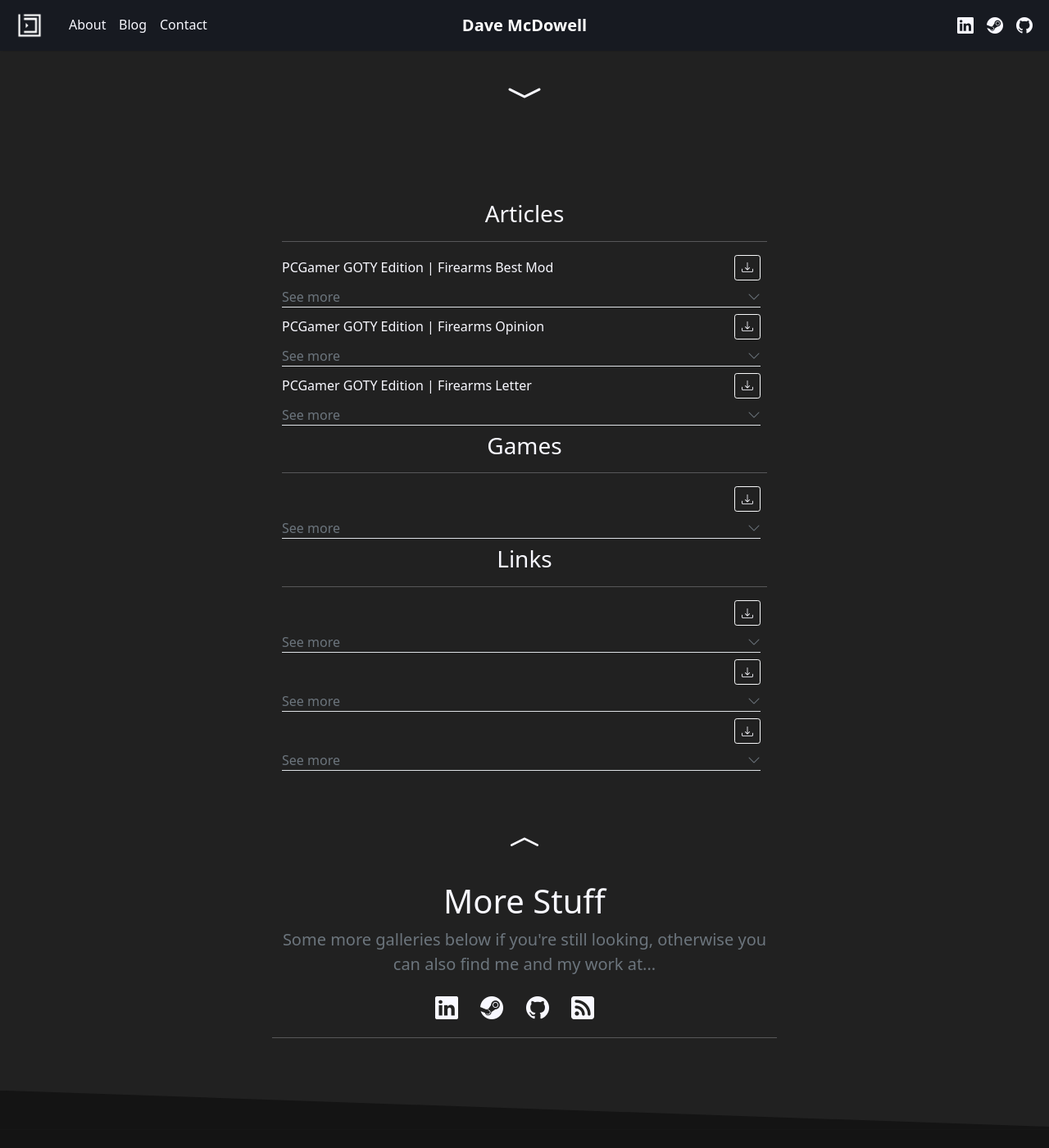
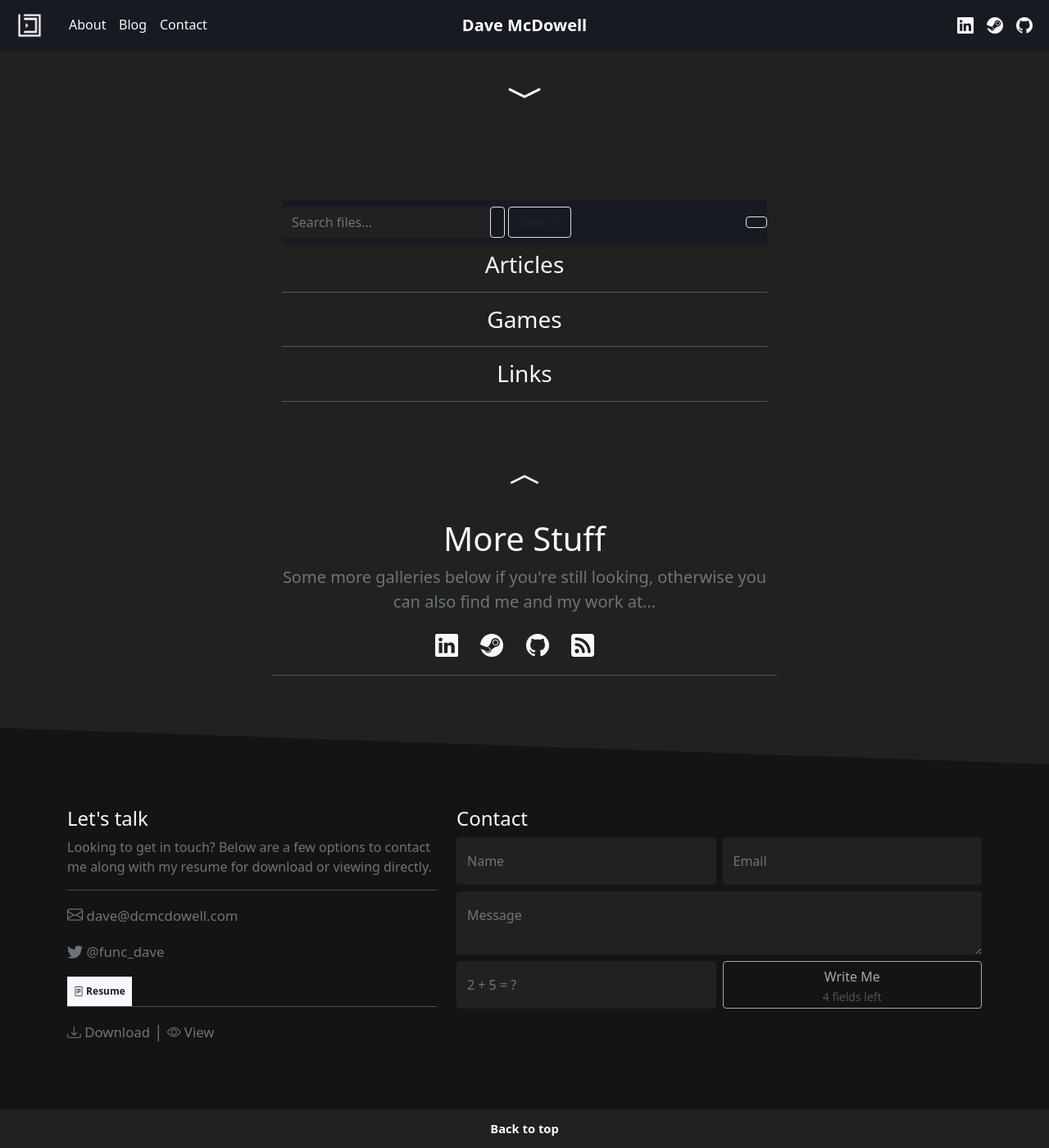
Before and after one commit to davemcdowell/portfolio, a Jekyll site: the page built from downloads.html, in a window 1280 px wide and 1400 px high, scrolled down 737 px. Shown: the whole window at 82% size. Built offline with Jekyll 4.4.1, drawn with Linux system fonts in a browser that asks for light colours; nearby versions of some CDN libraries.

Commit message:
downloads page

```diff
--- a/downloads.html
+++ b/downloads.html
@@ -13,24 +13,23 @@ css-files:
         <div class="col-lg-10 col-lg-offset-1">
           <section id="downloads-main" class="jumbotron py-0">
             <div class="container">
+              <nav class="navbar navbar-light justify-content-between rounded shadow-sm mb-2 stick-to-nav">
+              <form id="search-file-form" class="form-inline mr-sm-2">
+                <div class="input-group">
+                  <input id="search-input" type="text" class="form-control border-right-0" placeholder="Search files..." aria-label="Search files..." aria-describedby="search-btn" autocomplete="off">
+                  <div class="input-group-append">
+                    <button id="clear-search" class="btn border border-left-0 border-right-0 px-1" type="button"><span class="icon-bg-sm p-1 rounded-circle"><i class="fa-solid fa-eraser fa-sm fa-fw text-dark"></i></span></button>
+                    <button id="search-btn" class="btn border" type="button" data-ascending="true">Search</button>
+                  </div>
+                </div>
+              </form>
+              <button id="sort-az" class="btn border" type="button"><i class="fa-solid fa-arrow-down-a-z fa-fw"></i></button>
+            </nav>
             {%- for category in site.data.downloads.files -%}
             <h3 class="text-center">{{ category.group }}</h3>
             <hr>
               {%- for item in category.items -%}
-              <div clas="highlight-border rounded p-3 my-3">
-                <div class="d-flex flex-row justify-content-between align-items-center">
-                    <p class="d-inline-block m-0">{{ item.title }}</p>
-                    <a class="btn btn-sm btn-outline-light me-2" href="{{ item.url }}" download="{{ item.title | downcase | replace: ' ', '_' }}"><i class="bi bi-download"></i></a>
-                </div>
-                <a class="no-underline d-flex flex-row justify-content-between align-items-center border-bottom text-muted my-2 me-2" data-bs-toggle="collapse" href="#download-{{ forloop.index }}-{{ category.group }}" role="button" aria-expanded="false" aria-controls="download-{{ forloop.index }}-{{ category.group }}">
-                  <span>See more </span><i class="bi bi-chevron-down"></i>
-                </a>
-                <div class="collapse w-100" id="download-{{ forloop.index }}-{{ category.group }}">
-                  <div class="card-body">
-                  {{ item.description }}
-                  </div>
-                </div>
-              </div>
+
               {%- endfor -%}
             {%- endfor -%}
             </div>
```
Also changed, not shown: _data/downloads.yml (+11 -3 lines), delete.html (added).
